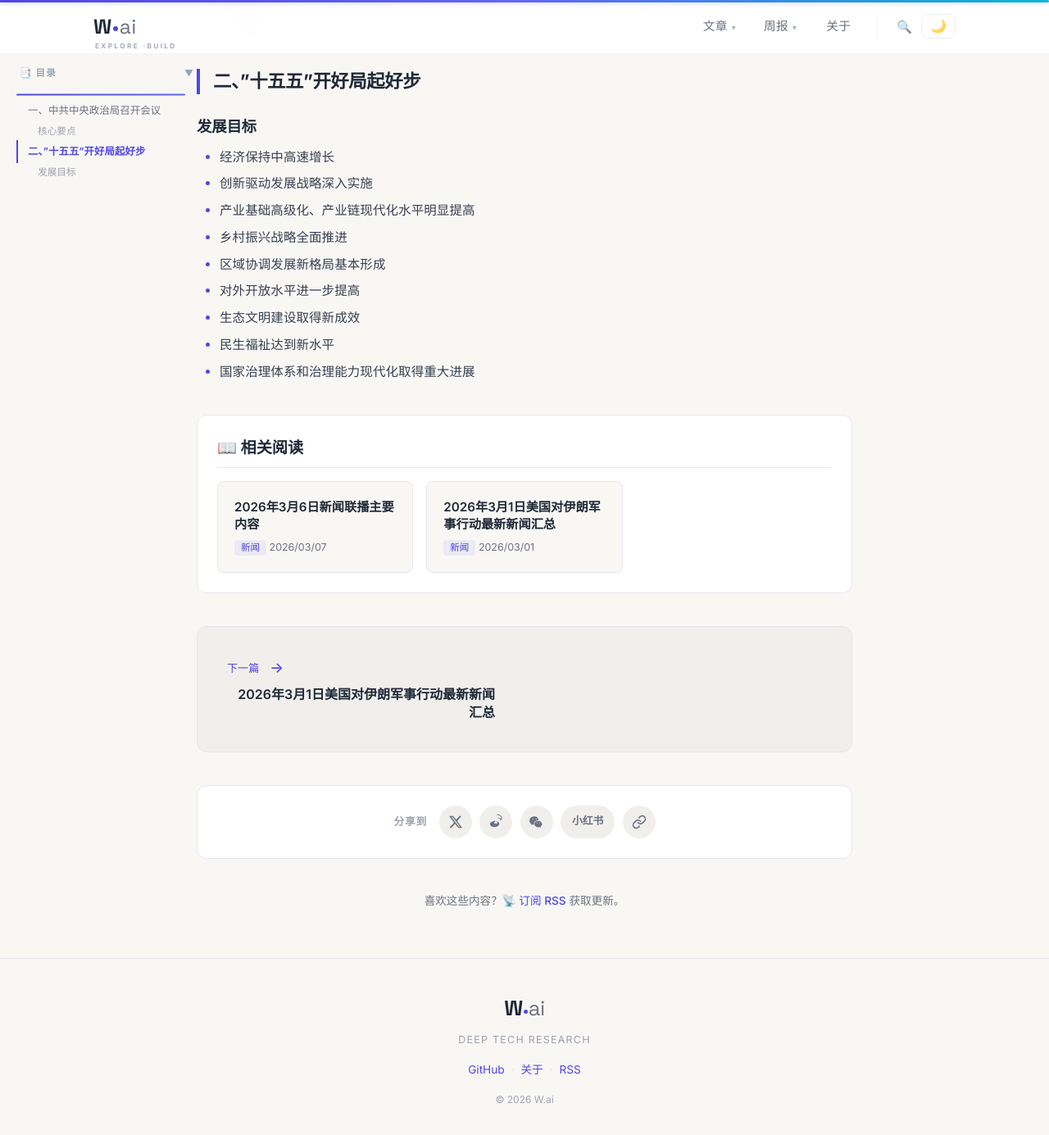
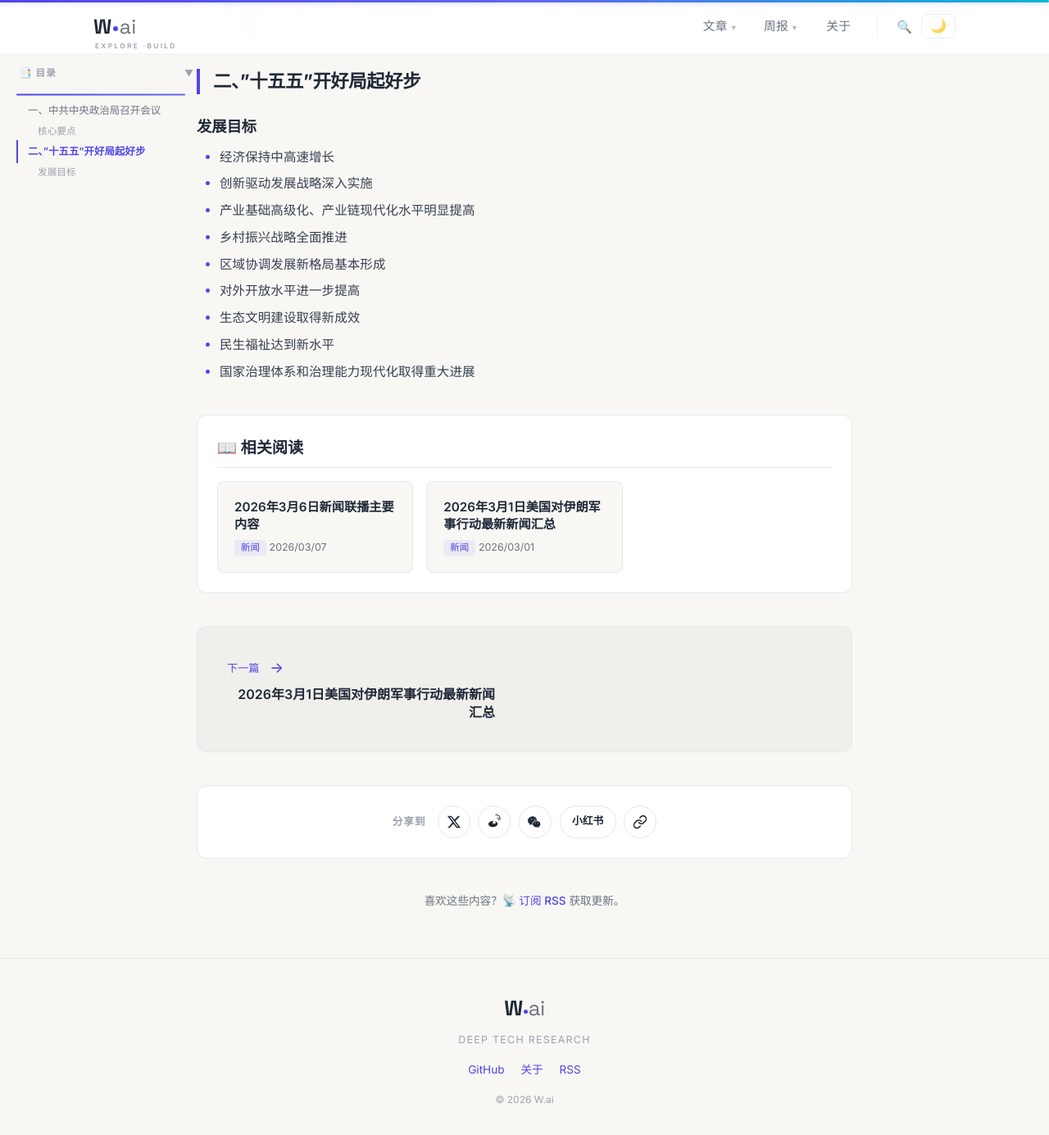
Before and after one commit to wujiaming88/wujiaming88.github.io, a Jekyll site: the page built from _posts/2026-02-28-news-broadcast.md, in a window 1280 px wide and 1400 px high, scrolled down 1088 px. Shown: the top 1385 px of the window at 82% size. Built offline with Jekyll 4.4.1, drawn with Linux system fonts in a browser that asks for light colours.

Commit message:
分享按钮配色优化：灰底灰字浑浊感→素净描边圆钮（白/卡片底+细边框+清晰深色图标），hover柔和点亮品牌色带光晕，明暗双主题截图验证

```diff
--- a/assets/post.css
+++ b/assets/post.css
@@ -941,7 +941,7 @@ article.post .post-content hr,
   gap: 0.6rem;
 }
 
-/* 圆形图标按钮：默认中性淡底，hover 填充品牌色 */
+/* 圆形图标按钮：默认素净描边，hover 柔和点亮品牌色 */
 .share-btn {
   --brand: var(--accent);
   display: inline-flex;
@@ -950,19 +950,21 @@ article.post .post-content hr,
   width: 40px;
   height: 40px;
   padding: 0;
-  border: none;
+  border: 1px solid var(--border-color);
   border-radius: 50%;
-  background: var(--bg-tertiary);
-  color: var(--text-secondary);
+  background: var(--bg-card);
+  color: var(--text-heading);
   cursor: pointer;
   font-family: inherit;
-  transition: color 0.18s ease, background 0.18s ease, transform 0.18s ease;
+  transition: color 0.2s ease, background 0.2s ease, border-color 0.2s ease, transform 0.2s ease, box-shadow 0.2s ease;
 }
 .share-btn svg { display: block; }
 .share-btn:hover {
   background: var(--brand);
+  border-color: var(--brand);
   color: #fff;
   transform: translateY(-2px);
+  box-shadow: 0 4px 12px color-mix(in srgb, var(--brand) 35%, transparent);
 }
 .share-btn:active { transform: translateY(0); }
 .share-btn:focus-visible {
@@ -974,13 +976,13 @@ article.post .post-content hr,
 .share-btn[data-brand="wechat"] { --brand: #07c160; }
 .share-btn[data-brand="xhs"]    { --brand: #ff2442; }
 .share-btn[data-brand="copy"]   { --brand: var(--accent); }
-[data-theme="dark"] .share-btn[data-brand="x"]:hover { background: #e4e4e7; color: #111; }
+[data-theme="dark"] .share-btn[data-brand="x"]:hover { background: #e4e4e7; border-color: #e4e4e7; color: #111; }
 
 /* 小红书无干净单字图标，用文字胶囊（与圆按钮同高度对齐） */
 .share-btn[data-brand="xhs"] {
   width: auto;
   border-radius: 20px;
-  padding: 0 0.85rem;
+  padding: 0 0.9rem;
   font-size: 0.8rem;
   font-weight: 600;
 }
```
